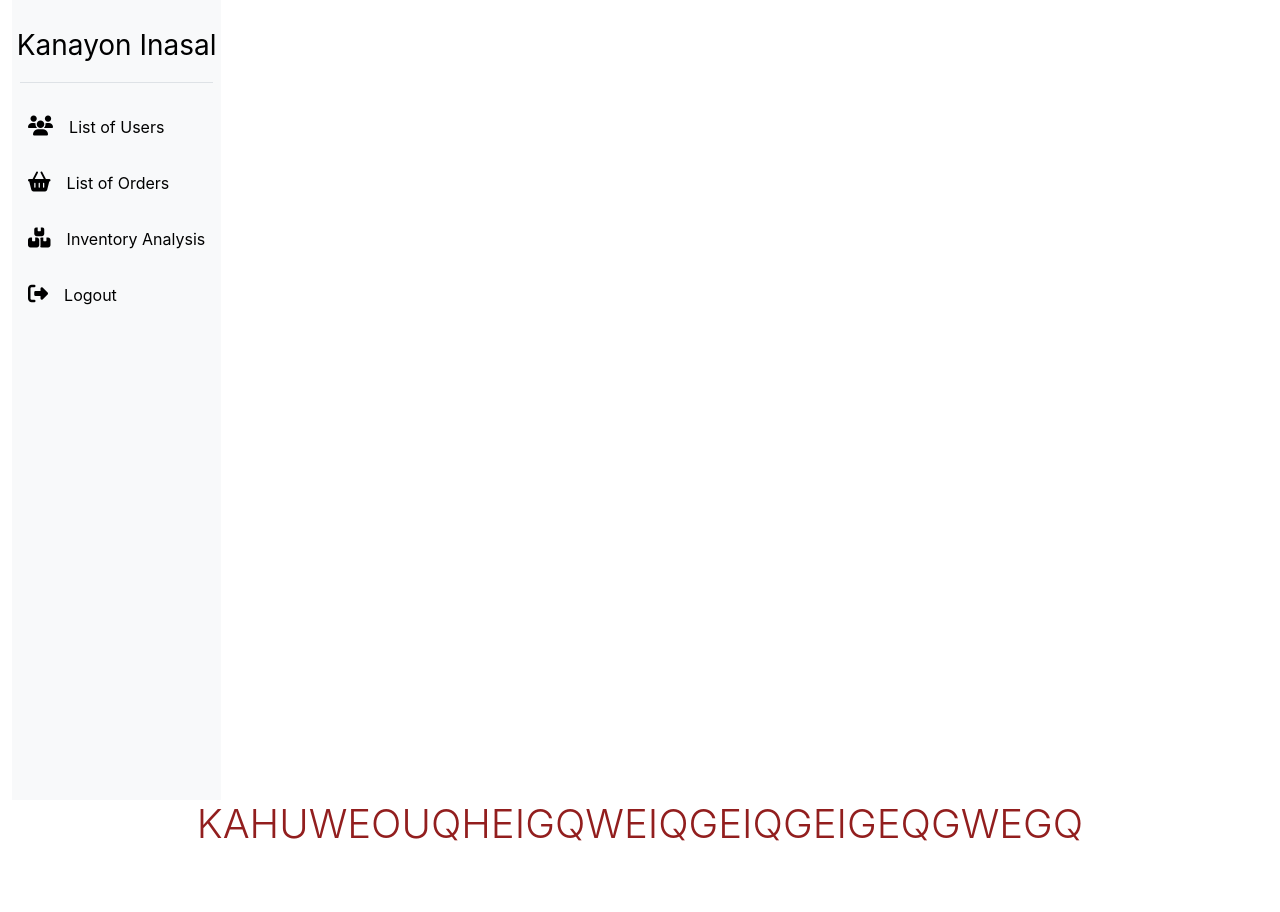
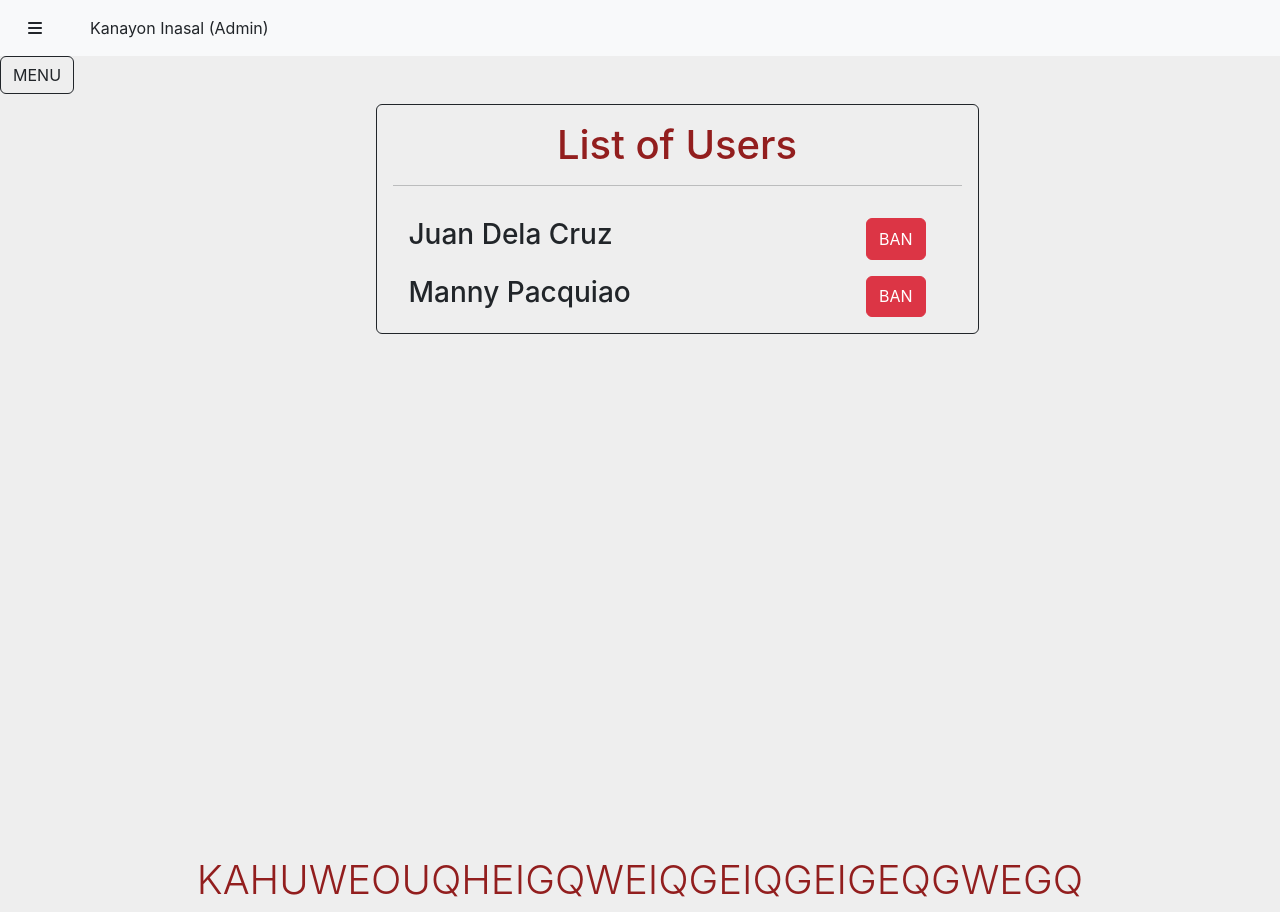
Before and after one commit to kobellanes/Kanayon-FE-RestaurantSystem, a React (Create React App) app in the folder kanayon_arms/: page /admin in a window 1280 px wide. Before the commit the page ends 856 px from the top, so only its background shows below. Built offline with nearby package versions, Linux system fonts and the light colour scheme.

Commit message:
Toggle Sidebar Added

```diff
--- a/kanayon_arms/src/App.js
+++ b/kanayon_arms/src/App.js
@@ -1,4 +1,5 @@
 import './App.css';
+import React, { useState } from 'react';
 import { BrowserRouter, Routes, Route } from "react-router-dom";
 import HomePage from './components/HomePage/HomePage';
 import Admin from './components/Admin/Admin';
@@ -7,8 +8,8 @@ import UserPage from './components/UserPage/UserPage';
 import OrderNow from './components/OrderNow/OrderNow';
 import Login from './components/Login/Login';
 
+function App() {
 
-function App() {
   return (
     <>
       <BrowserRouter>
--- a/kanayon_arms/src/components/Admin/Admin.js
+++ b/kanayon_arms/src/components/Admin/Admin.js
@@ -5,6 +5,15 @@ import AdminNavbar from '../AdminNavBar/AdminNavbar';
 function Admin() {
     return (
         <>
+            <div className="container-fluid bg-light d-flex py-3">
+                <div className="hamburger ms-3">
+                    <i class="fa-solid fa-bars"></i>
+                </div>
+                <div className="title text-dark ms-5">
+                    Kanayon Inasal (Admin)
+                </div>
+            </div>
+
             <AdminNavbar>
 
             </AdminNavbar>
--- /dev/null
+++ b/kanayon_arms/src/components/AdminNavBar/AdminNavBar.css
@@ -0,0 +1,33 @@
+body {
+    background: #eee;
+}
+
+.sidebar {
+    background: #000;
+    min-width: 250px;
+    min-height: 250px;
+}
+
+.content {
+    min-height: 100vh;
+    width: 100%;
+}
+
+hr.h-color {
+    background: #ffffff;
+    height: 2px;
+}
+
+.sidebar li:hover {
+    background-color: #b8421e;
+    color: white !important;
+    border-radius: 5px;
+}
+
+.sidebar li {
+    margin: 1rem 2rem;
+}
+
+.sidebar li a {
+    color: #fff;
+}
--- a/kanayon_arms/src/components/AdminNavBar/AdminNavbar.js
+++ b/kanayon_arms/src/components/AdminNavBar/AdminNavbar.js
@@ -1,10 +1,54 @@
-import React from 'react';
+import React, { useState } from 'react';
+import "./AdminNavBar.css"
+import UserPage from '../UserPage/UserPage';
 
 function AdminNavbar() {
+
+    const [isSidebarOpen, setIsSidebarOpen] = useState(false);
+
+    const toggleSidebar = () => {
+        setIsSidebarOpen(!isSidebarOpen);
+    };
+
     return (
         <>
-            <div className="container-fluid">
-                <div className="row min-vh-100 m-0 flex-column flex-md-row">
+            <body>
+                <div className="main-container d-flex">
+                    <div className="menu" onClick={toggleSidebar}>
+                        <button type="button" className="btn btn-outline-dark">MENU</button>
+                    </div>
+
+                    {isSidebarOpen && (
+                        <div className="sidebar">
+                            <div className="header-box">
+                                <h1 className="fs-4 mt-3">
+                                    <span className="bg-white text-dark rounded shadow px-2 me-2">Kanayon</span>
+                                    <span className="text-white">Inasal</span>
+                                </h1>
+                            </div>
+
+                            <ul className="list-unstyled px-2">
+                                <li className=""><a href="#" className="text-decoration-none d-block"><i className="fa-solid fa-house fs-5 me-3"></i>Dashboard</a></li>
+                                <li className=""><a href="#" className="text-decoration-none d-block"><i className="fa-solid fa-users fs-5 me-3"></i>List of Users</a></li>
+                                <li className=""><a href="#" className="text-decoration-none d-block"><i className="fa-solid fa-basket-shopping fs-5 me-3"></i>List of Orders</a></li>
+                                <li className=""><a href="#" className="text-decoration-none d-block"><i className="fa-solid fa-boxes-stacked fs-5 me-3"></i>Inventory Analysis</a></li>
+                            </ul>
+
+                            <hr className="h-color mx-3" />
+
+                            <ul className="list-unstyled px-2">
+                                <li className=""><a href="#" className="text-decoration-none d-block"><i className="fa-solid fa-right-from-bracket fs-5 me-3"></i>Log Out</a></li>
+                            </ul>
+                        </div>
+                    )}
+                    <div className="content">
+                        <UserPage></UserPage>
+                    </div>
+                </div>
+            </body >
+
+            {/* <div className="container-fluid">
+                <div className="row min-vh-100 m-0 flex-start flex-md-row">
                     <aside className="col-12 col-md-3 col-xl-2 p-0 m-0 bg-light">
                         <nav className="navbar navbar-expand-md navbar-light bd-dark flex-md-column flex-row align-items-center py-2 text-start sticky-top "
                             id="sidebar">
@@ -46,7 +90,7 @@ function AdminNavbar() {
                         </nav>
                     </aside>
                 </div>
-            </div>
+            </div> */}
         </>
     );
 }
--- a/kanayon_arms/src/components/UserPage/UserPage.js
+++ b/kanayon_arms/src/components/UserPage/UserPage.js
@@ -5,7 +5,6 @@ import AdminNavbar from '../AdminNavBar/AdminNavbar';
 function UserPage() {
     return (
         <>
-            <AdminNavbar></AdminNavbar>
             <main>
                 <div className="w-50 mx-auto mt-5">
                     <div className="border border-dark rounded p-3">
```
Also changed, not shown: kanayon_arms/src/components/Admin/Admin.css (added).
